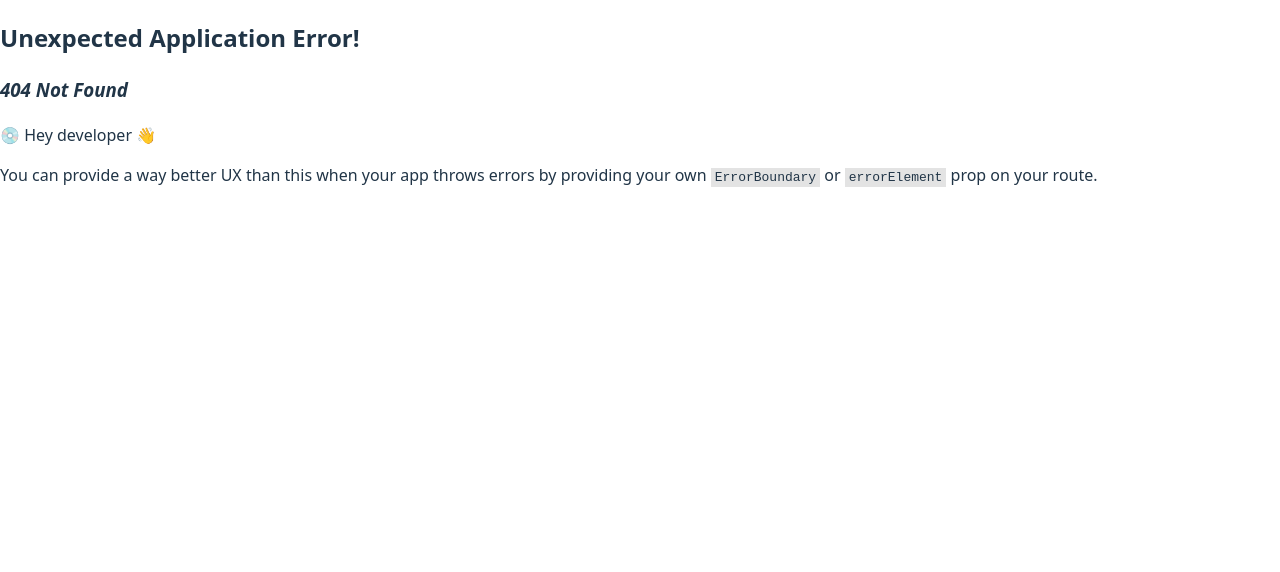
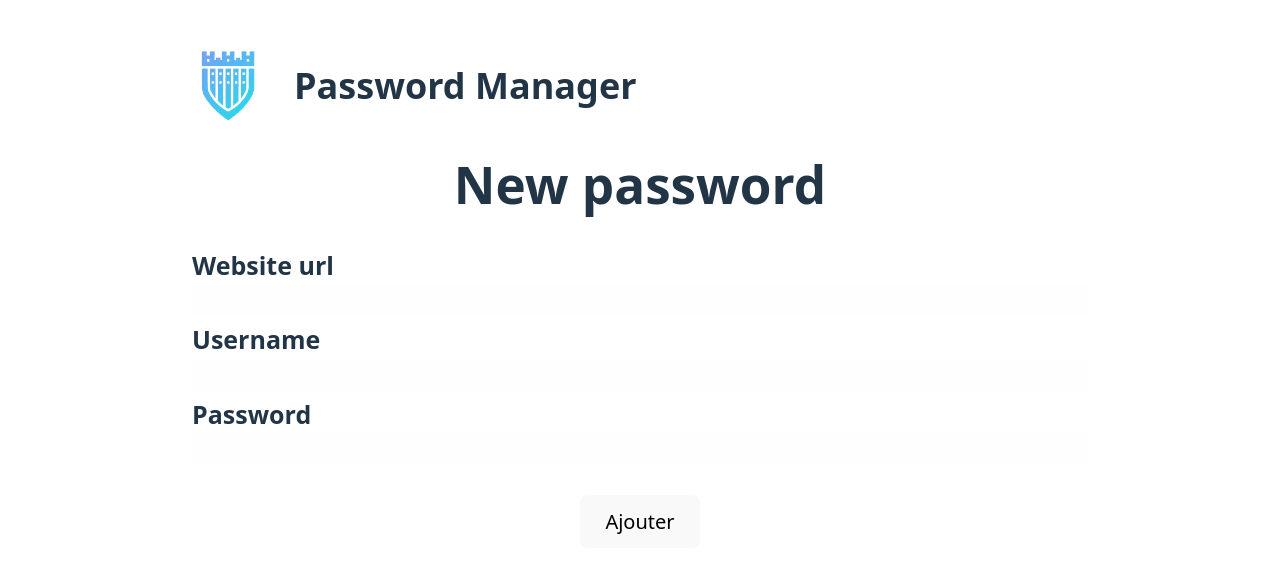
Before and after one commit to vryc9/proijet-crypto, a React (Vite) app in the folder frontend/: page /addpassword in a window 1280 px wide. Before the commit this address had no page. Shown: the top 572 px of the page. Built offline with nearby package versions, Linux system fonts and the light colour scheme.

Commit message:
écran ajout de mot de passe

```diff
--- a/frontend/src/App.jsx
+++ b/frontend/src/App.jsx
@@ -7,12 +7,14 @@ import {
 } from "react-router-dom";
 import Home from './pages/home/Home';
 import Password from './pages/passwordList/password'
+import AddPassword from './pages/addPassword/addPassword';
 
 const router = createBrowserRouter(
   createRoutesFromElements(
     <>
       <Route path="/" element={<Home />} />
       <Route path='/passwords' element={ <Password />}/>
+      <Route path='/addpassword' element={ <AddPassword />}/>
     </>
   )
 );
--- /dev/null
+++ b/frontend/src/pages/addPassword/addPassword.jsx
@@ -0,0 +1,65 @@
+import NavBar from '../../components/navbar/NavBar'
+import './addPassword.scss'
+import { useState } from 'react'
+
+function AddPassword(){
+
+    const [formData, setFormData] = useState({
+        website: '',
+        username: '',
+        password: ''
+      });
+
+    const handleChange = (e) => {
+        const { name, value } = e.target;
+        setFormData({
+          ...formData,
+          [name]: value,
+        });
+    };
+
+    const handleSubmit = (e) => {
+        e.preventDefault();
+        console.log(formData);
+      };
+    return(
+        <div className="addPassword">
+            <NavBar></NavBar>
+            <div className="content">
+                <form onSubmit={handleSubmit}>
+                    <h1><center>New password</center></h1>
+                    <div className="inputs">
+                        <div className="input">
+                            <label htmlFor="username">Website url</label>
+                            <input
+                                type="text"
+                                name='website'
+                                value={formData.website}
+                                onChange={handleChange}/>
+                        </div>
+                        <div className="input">
+                            <label htmlFor="password">Username</label>
+                            <input
+                                type="text"
+                                name='username'
+                                value={formData.username}
+                                onChange={handleChange}/>
+                        </div>
+                        <div className="input">
+                            <label htmlFor="password">Password</label>
+                            <input
+                                type="password"
+                                name='password'
+                                value={formData.password}
+                                onChange={handleChange}/>
+                        </div>
+                    </div>
+                    <button id='log-in-btn'>Ajouter</button>
+                </form>
+            </div>
+
+        </div>
+    )
+}
+
+export default AddPassword
--- /dev/null
+++ b/frontend/src/pages/addPassword/addPassword.scss
@@ -0,0 +1,41 @@
+.content{
+
+    width: 100vw;
+    display: flex;
+    flex-direction: column;
+    align-items: center;
+
+    form{
+        width: 70%;
+        display: flex;
+        flex-direction: column;
+        align-items: center;
+
+        .inputs{
+          display: flex;
+          flex-direction: column;
+          width: 100%;
+          font-size: 25px;
+          font-weight: bold;
+
+          .input{
+            display: flex;
+            flex-direction: column;
+            margin-bottom: 5px;
+
+            input{
+              background: #fefefe;
+              border-radius: 4px;
+              height: fit-content;
+              color: #1a1a1a;
+              font-size: 22px;
+              font-family: system-ui;
+            }
+          }
+        }
+        #log-in-btn{
+          margin-top: 25px;
+          font-size: 20px;
+        }
+    }
+}
```
